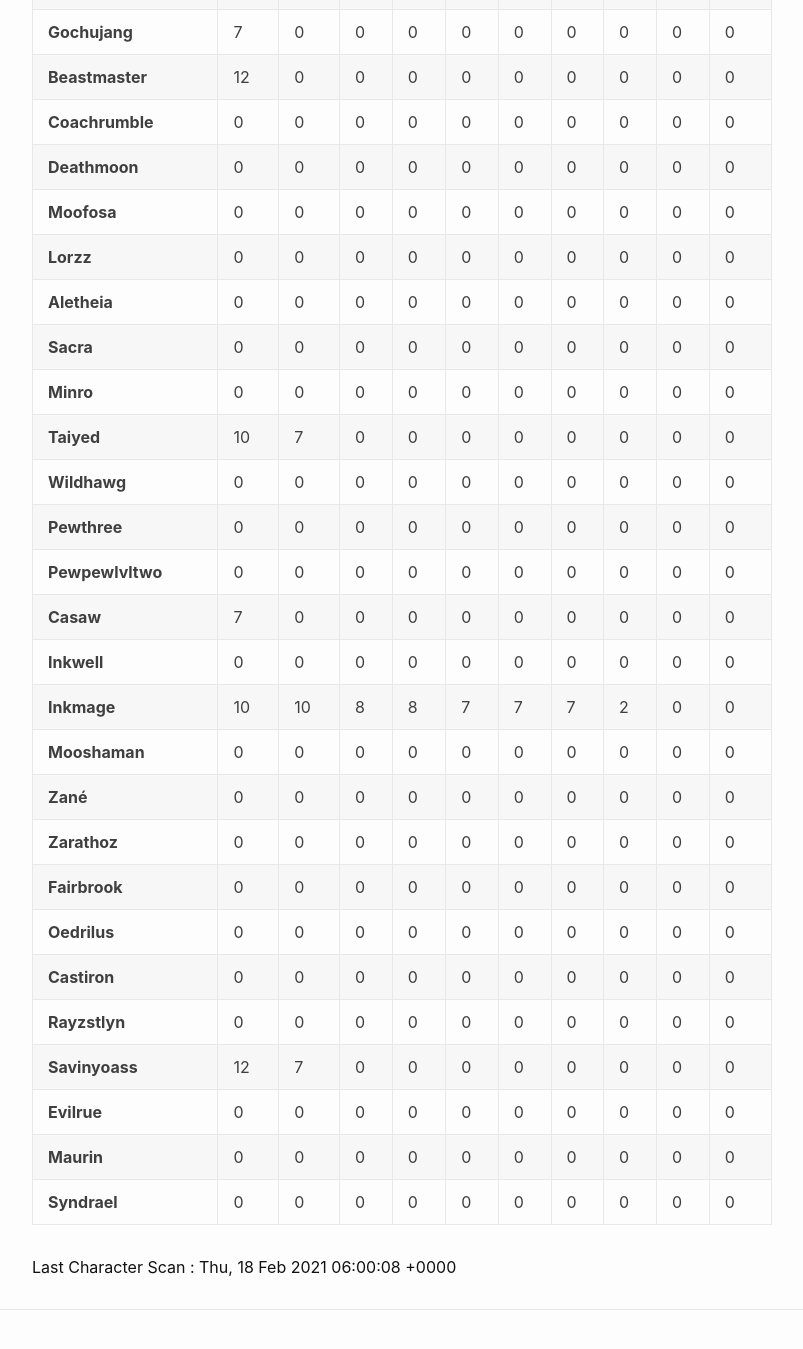
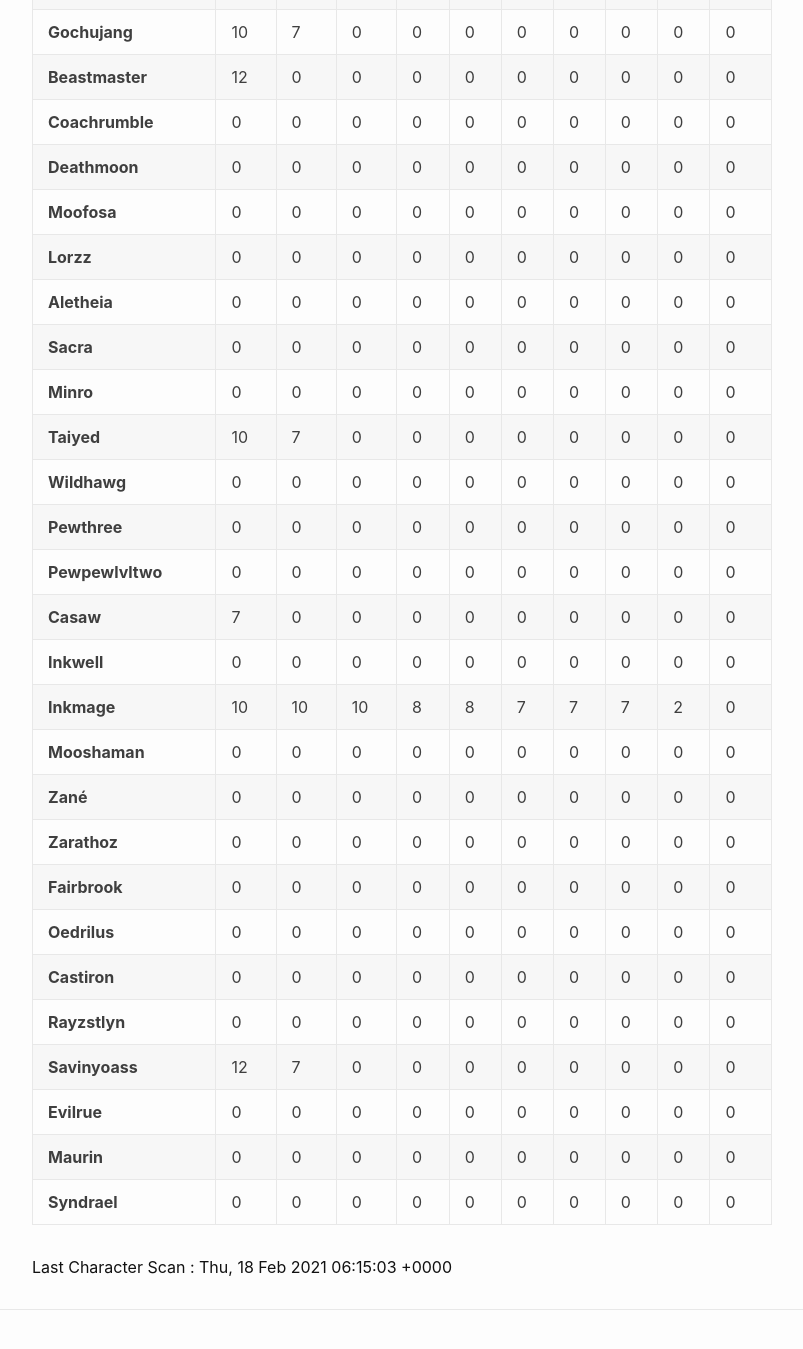
Before and after one commit to eldertribunal/keystonetracker, a Jekyll site: the page built from weekly.md, in a window 1280 px wide and 1400 px high, scrolled down 269 px. Shown: the top 1349 px of the window, without its empty margins (126-929 px from the left). Built offline with Jekyll 4.4.1, drawn with Linux system fonts in a browser that asks for light colours.

Commit message:
auto scan Thu Feb 18 06:15:41 UTC 2021

```diff
--- a/_data/scanned.json
+++ b/_data/scanned.json
@@ -1,3 +1,3 @@
 {
-  "timestamp": 1613628008
+  "timestamp": 1613628903
 }
--- a/_data/weekly.json
+++ b/_data/weekly.json
@@ -32,8 +32,8 @@
   {
     "name": "Gochujang",
     "dungeons": [
+      10,
       7,
-      0,
       0,
       0,
       0,
@@ -259,13 +259,13 @@
     "dungeons": [
       10,
       10,
+      10,
       8,
       8,
       7,
       7,
       7,
       2,
-      0,
       0
     ]
   },
```
